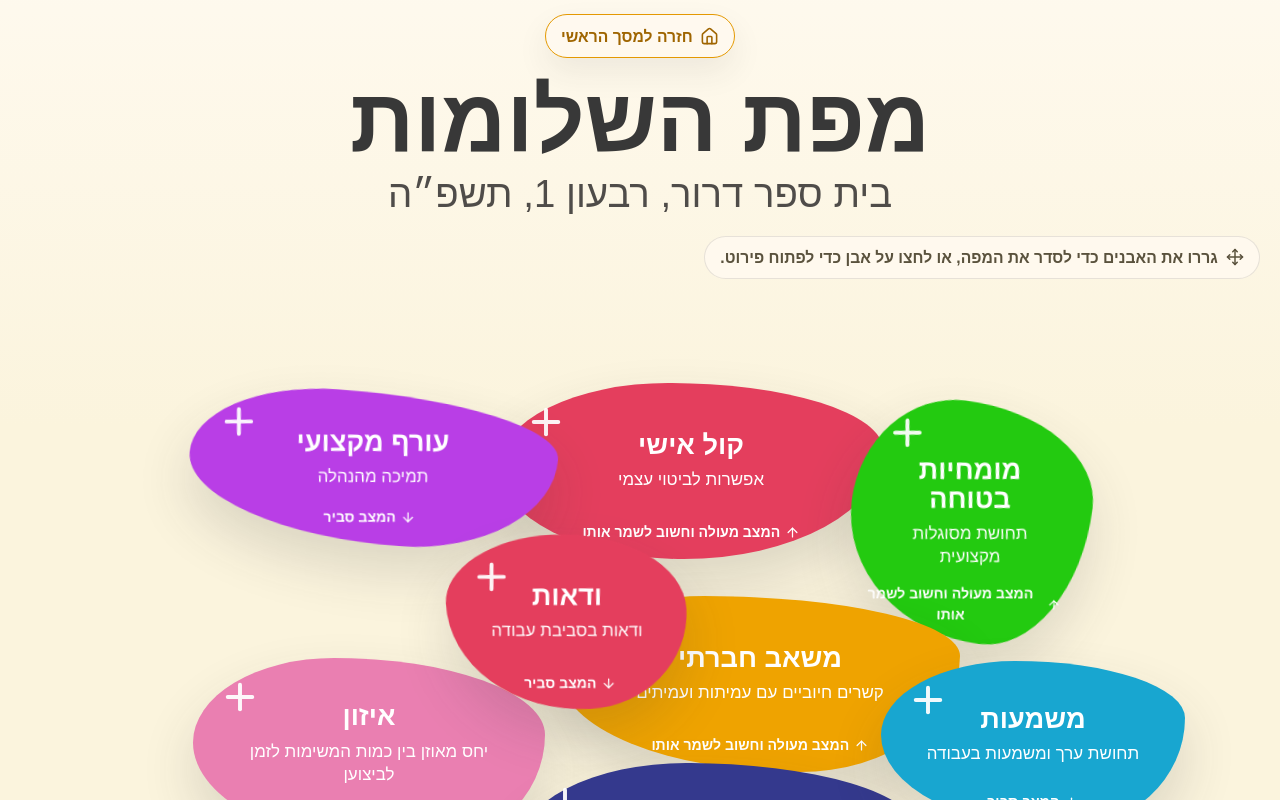
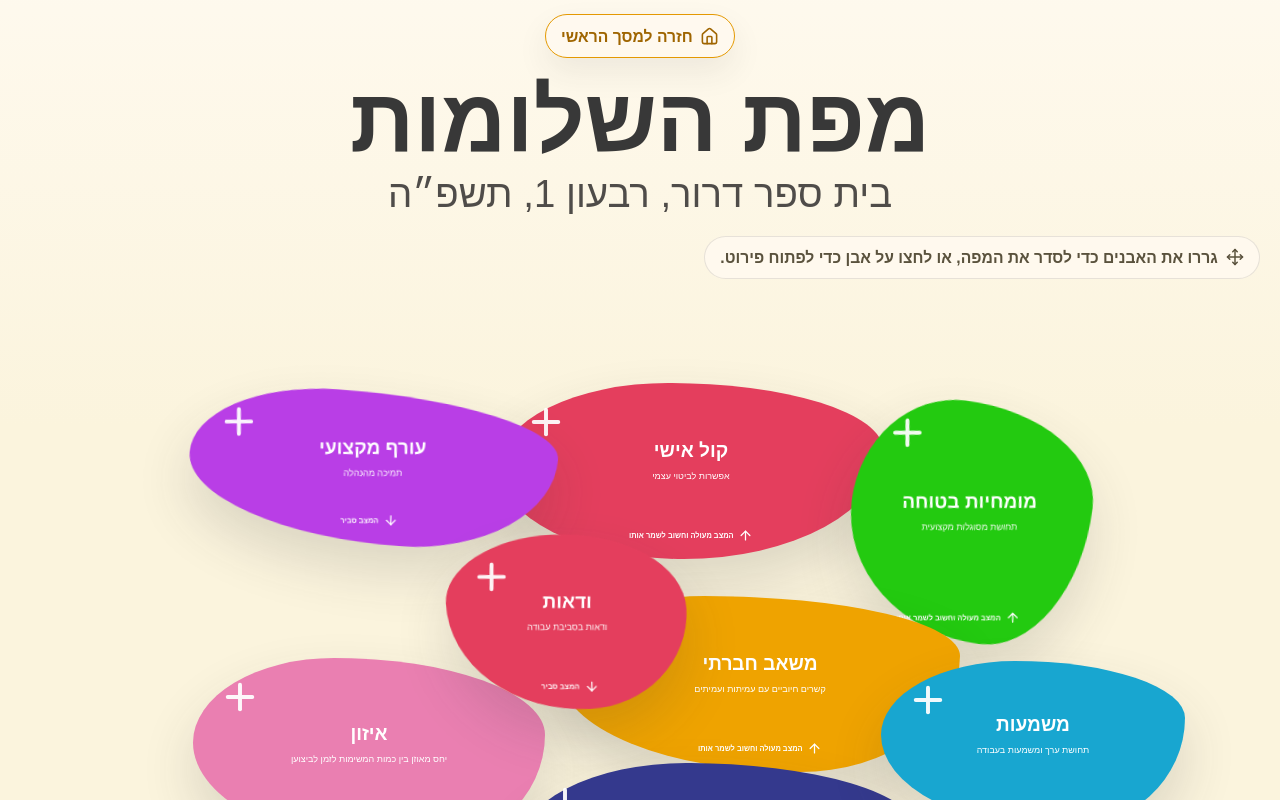
Before and after one commit to shteynu/shalomut-map-demo, a Next.js app: page /dashboard in a window 1280 px wide. Shown: the top 800 px of the page. Built offline with nearby package versions, Linux system fonts and the light colour scheme.

Commit message:
Feature: apply dynamic font shrink-to-fit to all stones and update styles to relative em values

```diff
--- a/src/app/globals.css
+++ b/src/app/globals.css
@@ -314,7 +314,7 @@ button:disabled {
 
 .metric-card strong {
   color: var(--navy);
-  font-size: 2.1rem;
+  font-size: 2.1em;
   line-height: 1;
 }
 
@@ -819,13 +819,13 @@ textarea {
 
 .survey-builder-metric-stone strong,
 .stone-page .metric-card strong {
-  font-size: clamp(2.3rem, 4vw, 2.7rem);
+  font-size: clamp(2.3em, 4vw, 2.7em);
   line-height: 1;
 }
 
 .survey-builder-metric-stone span,
 .stone-page .metric-card span {
-  font-size: 0.95rem;
+  font-size: 0.95em;
   margin-top: 0.35rem;
   font-weight: 700;
   line-height: 1.25;
@@ -834,7 +834,7 @@ textarea {
 .survey-builder-metric-stone small,
 .stone-page .metric-card small {
   color: rgba(255, 255, 255, 0.92);
-  font-size: 0.8rem;
+  font-size: 0.8em;
   margin-top: 0.25rem;
   line-height: 1.25;
 }
@@ -1560,7 +1560,7 @@ textarea {
 }
 
 .dashboard-map-blob-copy strong {
-  font-size: clamp(1.7rem, 2vw, 2.25rem);
+  font-size: clamp(1.7em, 2vw, 2.25em);
   font-weight: 800;
   line-height: 1.05;
 }
@@ -1568,7 +1568,7 @@ textarea {
 .dashboard-map-blob-copy span {
   display: block;
   margin-top: 0.55rem;
-  font-size: 1.06rem;
+  font-size: 1.06em;
   line-height: 1.38;
 }
 
@@ -1581,7 +1581,7 @@ textarea {
   align-items: center;
   justify-content: center;
   gap: 0.28rem;
-  font-size: 0.88rem;
+  font-size: 0.88em;
   font-weight: 700;
   text-align: center;
 }
@@ -1607,7 +1607,7 @@ textarea {
 
 .dashboard-single-blob-copy p {
   margin: 0;
-  font-size: clamp(1.05rem, 1.35vw, 1.35rem);
+  font-size: clamp(1.05em, 1.35vw, 1.35em);
   line-height: 1.68;
 }
 
@@ -1684,13 +1684,13 @@ textarea {
 }
 
 .dashboard-metric-blob strong {
-  font-size: clamp(3.2rem, 6vw, 4.9rem);
+  font-size: clamp(3.2em, 6vw, 4.9em);
   line-height: 1;
 }
 
 .dashboard-metric-blob p {
   margin: 0.8rem 0 0;
-  font-size: clamp(1rem, 1.25vw, 1.25rem);
+  font-size: clamp(1em, 1.25vw, 1.25em);
   line-height: 1.5;
 }
 
@@ -1724,13 +1724,13 @@ textarea {
 
 .dashboard-recommendation-blob h2 {
   margin: 0 0 0.8rem;
-  font-size: clamp(1.3rem, 1.75vw, 1.95rem);
+  font-size: clamp(1.3em, 1.75vw, 1.95em);
   line-height: 1.24;
 }
 
 .dashboard-recommendation-blob p {
   margin: 0;
-  font-size: clamp(0.92rem, 1vw, 1.12rem);
+  font-size: clamp(0.92em, 1vw, 1.12em);
   line-height: 1.5;
 }
 
--- a/src/components/app-shell.tsx
+++ b/src/components/app-shell.tsx
@@ -4,6 +4,7 @@ import Link from "next/link";
 import { usePathname } from "next/navigation";
 import type { ReactNode } from "react";
 import { Activity, ClipboardList, Home, Map, Send } from "lucide-react";
+import { useBlobFit } from "@/lib/use-blob-fit";
 
 const navItems = [
   { href: "/", label: "מרכז ניהול", icon: Home },
@@ -77,11 +78,14 @@ type MetricCardProps = {
 };
 
 export function MetricCard({ value, label, helper, className = "" }: MetricCardProps) {
+  const { containerRef, contentRef } = useBlobFit([value, label, helper]);
   return (
-    <article className={`metric-card ${className}`.trim()}>
-      <strong>{value}</strong>
-      <span>{label}</span>
-      <small>{helper}</small>
+    <article ref={containerRef as any} className={`metric-card ${className}`.trim()}>
+      <div ref={contentRef as any} style={{ display: "flex", flexDirection: "column", alignItems: "center", justifyContent: "center", width: "100%", height: "100%" }}>
+        <strong>{value}</strong>
+        <span>{label}</span>
+        <small>{helper}</small>
+      </div>
     </article>
   );
 }
--- a/src/components/dashboard-map-interactive.tsx
+++ b/src/components/dashboard-map-interactive.tsx
@@ -4,7 +4,8 @@ import type { CSSProperties, PointerEvent as ReactPointerEvent } from "react";
 import Link from "next/link";
 import { ArrowDown, ArrowUp, Plus } from "lucide-react";
 import { useCallback, useEffect, useMemo, useRef, useState } from "react";
-import { wellbeingDimensions } from "@/lib/demo-data";
+import { wellbeingDimensions, type WellbeingDimension } from "@/lib/demo-data";
+import { useBlobFit } from "@/lib/use-blob-fit";
 
 const DRAG_THRESHOLD = 6;
 const LAYOUT_STORAGE_KEY = "shalomut-map-stones-v2";
@@ -36,6 +37,91 @@ const zeroOffsets = wellbeingDimensions.reduce<StoneOffsetMap>((accumulator, dim
 
 function getDimensionHref(dimensionId: string) {
   return `/dashboard/${dimensionId}`;
+}
+
+function MapStone({
+  dimension,
+  offset,
+  draggingId,
+  onPointerDown,
+  onClick,
+  registerRef,
+}: {
+  dimension: WellbeingDimension;
+  offset: StoneOffset;
+  draggingId: string | null;
+  onPointerDown: (event: ReactPointerEvent<HTMLAnchorElement>) => void;
+  onClick: (event: React.MouseEvent<HTMLAnchorElement>) => void;
+  registerRef: (node: HTMLAnchorElement | null) => void;
+}) {
+  const { containerRef, contentRef } = useBlobFit([dimension.conceptLabel, dimension.subtitle, dimension.conceptStatusText]);
+
+  const setRefs = useCallback(
+    (node: HTMLAnchorElement | null) => {
+      containerRef.current = node;
+      registerRef(node);
+    },
+    [containerRef, registerRef],
+  );
+
+  const DirectionIcon = dimension.conceptStatusDirection === "up" ? ArrowUp : ArrowDown;
+  const dragX = offset.x;
+  const dragY = offset.y;
+
+  return (
+    <Link
+      ref={setRefs}
+      href={getDimensionHref(dimension.id)}
+      className={`dashboard-map-blob${draggingId === dimension.id ? " is-dragging" : ""}`}
+      style={
+        {
+          "--blob-rotate": `${dimension.conceptPosition.rotate}deg`,
+          "--blob-counter-rotate": `${dimension.conceptPosition.rotate * -1}deg`,
+          "--drag-x": `${dragX}px`,
+          "--drag-y": `${dragY}px`,
+          top: dimension.conceptPosition.top,
+          right: dimension.conceptPosition.right,
+          width: dimension.conceptPosition.width,
+          height: dimension.conceptPosition.height,
+          borderRadius: dimension.conceptPosition.radius,
+          backgroundColor: dimension.conceptColor,
+          zIndex: draggingId === dimension.id ? 20 : undefined,
+        } as CSSProperties
+      }
+      data-drag-x={Math.round(dragX)}
+      data-drag-y={Math.round(dragY)}
+      aria-label={`${dimension.conceptLabel}: ${dimension.subtitle}`}
+      draggable={false}
+      onPointerDown={onPointerDown}
+      onClick={onClick}
+      onDragStart={(event) => event.preventDefault()}
+    >
+      <div
+        ref={contentRef as any}
+        style={{
+          display: "flex",
+          flexDirection: "column",
+          alignItems: "center",
+          justifyContent: "center",
+          width: "100%",
+          height: "100%",
+          position: "relative",
+        }}
+      >
+        <span className="dashboard-map-blob-plus" aria-hidden="true">
+          <Plus size={42} strokeWidth={2.25} />
+        </span>
+        <span className="dashboard-map-blob-copy">
+          <strong>{dimension.conceptLabel}</strong>
+          <span>{dimension.subtitle}</span>
+        </span>
+        <span className="dashboard-map-blob-status">
+          <DirectionIcon size={15} aria-hidden="true" />
+          {dimension.conceptStatusText}
+        </span>
+      </div>
+    </Link>
+  );
 }
 
 function clamp(value: number, min: number, max: number) {
@@ -233,52 +319,18 @@ export function DashboardMapInteractive() {
   return (
     <section ref={stageRef} className={stageClassName} aria-label="מפת השלומות לפי ממדים">
       {wellbeingDimensions.map((dimension) => {
-        const DirectionIcon = dimension.conceptStatusDirection === "up" ? ArrowUp : ArrowDown;
         const offset = offsets[dimension.id] ?? zeroOffsets[dimension.id];
-        const dragX = offset.x;
-        const dragY = offset.y;
 
         return (
-          <Link
+          <MapStone
             key={dimension.id}
-            ref={registerStoneRef(dimension.id)}
-            href={getDimensionHref(dimension.id)}
-            className={`dashboard-map-blob${draggingId === dimension.id ? " is-dragging" : ""}`}
-            style={
-              {
-                "--blob-rotate": `${dimension.conceptPosition.rotate}deg`,
-                "--blob-counter-rotate": `${dimension.conceptPosition.rotate * -1}deg`,
-                "--drag-x": `${dragX}px`,
-                "--drag-y": `${dragY}px`,
-                top: dimension.conceptPosition.top,
-                right: dimension.conceptPosition.right,
-                width: dimension.conceptPosition.width,
-                height: dimension.conceptPosition.height,
-                borderRadius: dimension.conceptPosition.radius,
-                backgroundColor: dimension.conceptColor,
-                zIndex: draggingId === dimension.id ? 20 : undefined,
-              } as CSSProperties
-            }
-            data-drag-x={Math.round(dragX)}
-            data-drag-y={Math.round(dragY)}
-            aria-label={`${dimension.conceptLabel}: ${dimension.subtitle}`}
-            draggable={false}
+            dimension={dimension}
+            offset={offset}
+            draggingId={draggingId}
             onPointerDown={handlePointerDown(dimension.id)}
             onClick={handleClick(dimension.id)}
-            onDragStart={(event) => event.preventDefault()}
-          >
-            <span className="dashboard-map-blob-plus" aria-hidden="true">
-              <Plus size={42} strokeWidth={2.25} />
-            </span>
-            <span className="dashboard-map-blob-copy">
-              <strong>{dimension.conceptLabel}</strong>
-              <span>{dimension.subtitle}</span>
-            </span>
-            <span className="dashboard-map-blob-status">
-              <DirectionIcon size={15} aria-hidden="true" />
-              {dimension.conceptStatusText}
-            </span>
-          </Link>
+            registerRef={registerStoneRef(dimension.id)}
+          />
         );
       })}
     </section>
--- a/src/components/dashboard-mock.tsx
+++ b/src/components/dashboard-mock.tsx
@@ -4,57 +4,8 @@ import Link from "next/link";
 import { useState, useEffect, useRef } from "react";
 import { BarChart3, ChevronLeft, House, Lightbulb, Move } from "lucide-react";
 import { DashboardMapInteractive } from "@/components/dashboard-map-interactive";
+import { useBlobFit } from "@/lib/use-blob-fit";
 import { activeRound, organization, type ResponseMetric, type WellbeingDimension } from "@/lib/demo-data";
-
-function useBlobFit(dependencies: any[]) {
-  const containerRef = useRef<HTMLDivElement | HTMLElement | null>(null);
-  const contentRef = useRef<HTMLDivElement | null>(null);
-
-  useEffect(() => {
-    const container = containerRef.current;
-    const content = contentRef.current;
-    if (!container || !content) return;
-
-    const adjust = () => {
-      content.style.fontSize = "1em";
-
-      const containerRect = container.getBoundingClientRect();
-      const contentRect = content.getBoundingClientRect();
-
-      const W = containerRect.width;
-      const H = containerRect.height;
-      const w = contentRect.width;
-      const h = contentRect.height;
-
-      if (W === 0 || H === 0 || w === 0 || h === 0) return;
-
-      const widthRatio = w / W;
-      const heightRatio = h / H;
-      const diagonalRatio = Math.sqrt(widthRatio * widthRatio + heightRatio * heightRatio);
-
-      const maxSafeW = W - 32;
-      const maxSafeH = H - 32;
-
-      const scaleW = maxSafeW / w;
-      const scaleH = maxSafeH / h;
-      const scaleDiag = 0.83 / diagonalRatio;
-
-      const neededScale = Math.max(0.65, Math.min(1.0, scaleW, scaleH, scaleDiag));
-      content.style.fontSize = `${neededScale}em`;
-    };
-
-    adjust();
-
-    const resizeObserver = new ResizeObserver(adjust);
-    resizeObserver.observe(container);
-
-    return () => {
-      resizeObserver.disconnect();
-    };
-  }, dependencies);
-
-  return { containerRef, contentRef };
-}
 
 const recommendationBlobClasses = [
   "dashboard-recommendation-blob dashboard-recommendation-blob-top-left",
@@ -143,12 +94,13 @@ export function DashboardMapPage() {
 }
 
 export function DashboardDimensionPage({ dimension }: { dimension: WellbeingDimension }) {
+  const { containerRef, contentRef } = useBlobFit([dimension.summary]);
   return (
     <div className="dashboard-mock-page dashboard-detail-screen">
       <DashboardHeading title={`תמונת מצב | ${dimension.conceptLabel}`} />
 
-      <section className="dashboard-single-blob" style={{ backgroundColor: dimension.conceptColor }}>
-        <div className="dashboard-single-blob-copy">
+      <section ref={containerRef as any} className="dashboard-single-blob" style={{ backgroundColor: dimension.conceptColor }}>
+        <div ref={contentRef as any} className="dashboard-single-blob-copy">
           {dimension.summary.map((paragraph) => (
             <p key={paragraph}>{paragraph}</p>
           ))}
--- a/src/components/survey-builder-demo.tsx
+++ b/src/components/survey-builder-demo.tsx
@@ -4,6 +4,7 @@ import Link from "next/link";
 import { CheckCircle2, Clipboard, ClipboardList, Clock3, Copy, Eye, GripVertical, Plus, Settings2, ShieldCheck } from "lucide-react";
 import { useState, type CSSProperties } from "react";
 import { PageIntro } from "@/components/app-shell";
+import { useBlobFit } from "@/lib/use-blob-fit";
 import { activeRound, responseOptions, surveyQuestions, wellbeingDimensions } from "@/lib/demo-data";
 
 type BuilderQuestion = {
@@ -55,6 +56,19 @@ function getDimensionColor(dimensionId: string) {
 
 function createDraftId(prefix: string) {
   return `${prefix}-${Date.now()}-${Math.random().toString(16).slice(2, 7)}`;
+}
+
+function SurveySummaryStone({ stone }: { stone: { value: string | number; label: string; helper: string; className: string } }) {
+  const { containerRef, contentRef } = useBlobFit([stone.value, stone.label, stone.helper]);
+  return (
+    <article ref={containerRef as any} className={`metric-card survey-builder-metric-stone ${stone.className}`}>
+      <div ref={contentRef as any} style={{ display: "flex", flexDirection: "column", alignItems: "center", justifyContent: "center", width: "100%", height: "100%" }}>
+        <strong>{stone.value}</strong>
+        <span>{stone.label}</span>
+        <small>{stone.helper}</small>
+      </div>
+    </article>
+  );
 }
 
 export function SurveyBuilderDemo() {
@@ -174,11 +188,7 @@ export function SurveyBuilderDemo() {
 
       <section className="metric-grid survey-builder-metric-grid" aria-label="תקציר שאלון">
         {summaryStones.map((stone) => (
-          <article key={stone.label} className={`metric-card survey-builder-metric-stone ${stone.className}`}>
-            <strong>{stone.value}</strong>
-            <span>{stone.label}</span>
-            <small>{stone.helper}</small>
-          </article>
+          <SurveySummaryStone key={stone.label} stone={stone} />
         ))}
       </section>
 
--- /dev/null
+++ b/src/lib/use-blob-fit.ts
@@ -0,0 +1,57 @@
+"use client";
+
+import { useEffect, useRef } from "react";
+
+export function useBlobFit(dependencies: any[]) {
+  const containerRef = useRef<HTMLElement | null>(null);
+  const contentRef = useRef<HTMLDivElement | null>(null);
+
+  useEffect(() => {
+    const container = containerRef.current;
+    const content = contentRef.current;
+    if (!container || !content) return;
+
+    const adjust = () => {
+      // Reset first to read actual unscaled size
+      content.style.fontSize = "1em";
+
+      const containerRect = container.getBoundingClientRect();
+      const contentRect = content.getBoundingClientRect();
+
+      const W = containerRect.width;
+      const H = containerRect.height;
+      const w = contentRect.width;
+      const h = contentRect.height;
+
+      if (W === 0 || H === 0 || w === 0 || h === 0) return;
+
+      const widthRatio = w / W;
+      const heightRatio = h / H;
+      const diagonalRatio = Math.sqrt(widthRatio * widthRatio + heightRatio * heightRatio);
+
+      // Safe bounds inside the organic colored border radius.
+      // Organic shapes shave off corners, so we aim for a centered bounding box.
+      const maxSafeW = W * 0.72;
+      const maxSafeH = H * 0.72;
+
+      const scaleW = maxSafeW / w;
+      const scaleH = maxSafeH / h;
+      const scaleDiag = 0.75 / diagonalRatio;
+
+      // Allow scaling down to 0.35em to prevent any overflow.
+      const neededScale = Math.max(0.35, Math.min(1.0, scaleW, scaleH, scaleDiag));
+      content.style.fontSize = `${neededScale}em`;
+    };
+
+    adjust();
+
+    const resizeObserver = new ResizeObserver(adjust);
+    resizeObserver.observe(container);
+
+    return () => {
+      resizeObserver.disconnect();
+    };
+  }, dependencies);
+
+  return { containerRef, contentRef };
+}
```
